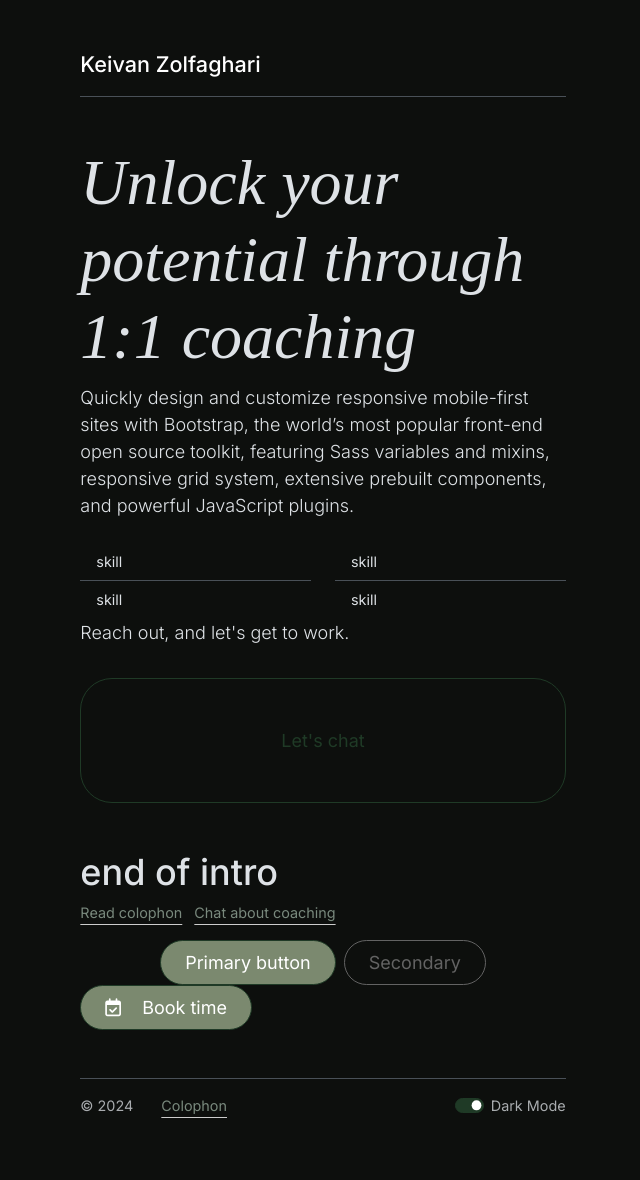
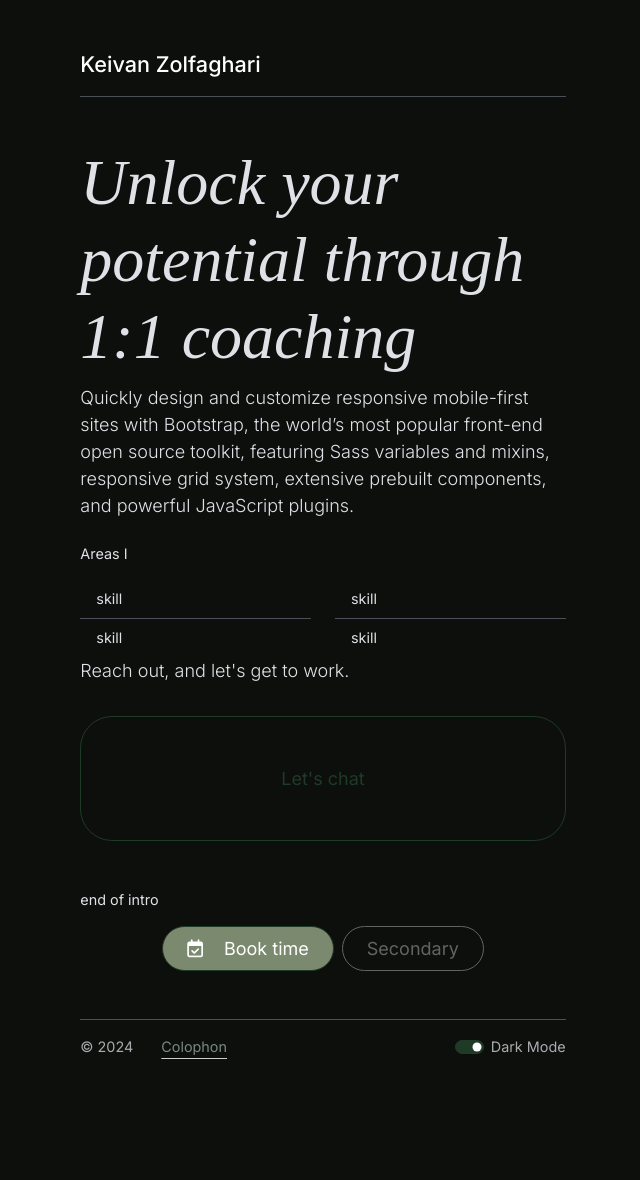
Before and after one commit to keivanz/keivanz.github.io, a Jekyll site: the page built from pages/coach.html, in a window 1280 px wide. Shown: the whole page, without its empty margins (317-957 px from the left). Built offline with Jekyll 4.4.1, drawn with Linux system fonts in a browser that asks for light colours; nearby versions of some CDN libraries; some web fonts are replaced; after the commit the page ends 1122 px from its top, so only the background shows below that.

Commit message:
Update main_coaching.html

```diff
--- a/_includes/main_coaching.html
+++ b/_includes/main_coaching.html
@@ -4,6 +4,7 @@
     <p class="lead mb-4">Quickly design and customize responsive mobile-first sites with Bootstrap, the world’s most popular front-end open source toolkit, featuring Sass variables and mixins, responsive grid system, extensive prebuilt components, and powerful JavaScript plugins.</p>
   </div>
   <div class="container px-0">
+    <p>Areas I</p>
     <div class="row">
       <div class="col">
         <ul class="list-group list-group-flush">
@@ -23,17 +24,10 @@
   <button type="button" class="btn btn-outline-primary btn-lg mt-2 px-4 py-5 rounded-5 focus-ring w-100 gap-3">Let's chat</button>
 </div>
 
-<h1 class="mt-5">end of intro</h1>
-
-<ul class="list-inline ps-0">
-  <li class="list-inline-item"><a href="/colophon">Read colophon</a></li>
-  <li class="list-inline-item"><a href="/coach">Chat about coaching</a></li>
-</ul>
+<p class="mt-5">end of intro</p>
 
 <div class="d-grid gap-2 d-sm-flex justify-content-sm-center">
-  <button type="button" class="btn btn-primary btn-lg rounded-5 focus-ring px-4 gap-3">Primary button</button>
+  <button type="button" class="btn btn-primary btn-lg rounded-5 focus-ring px-4 gap-3">
+    <i class="fa-regular fa-calendar-check pe-3"></i> Book time</button>
   <button type="button" class="btn btn-outline-secondary rounded-5 focus-ring-secondary btn-lg px-4">Secondary</button>
 </div>
-
-<button type="button" class="btn btn-primary btn-lg rounded-5 focus-ring px-4 gap-3">
-  <i class="fa-regular fa-calendar-check pe-3"></i> Book time</button>
```
